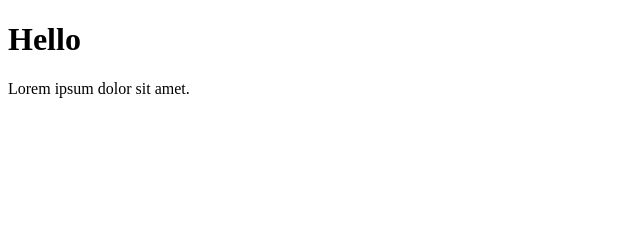
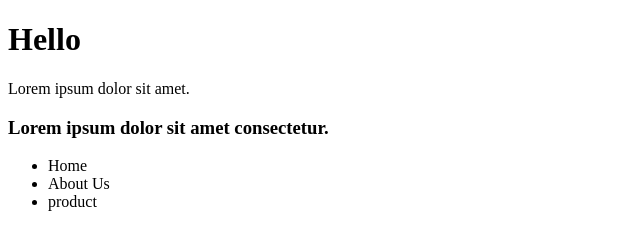
Before and after one commit to Lishalini1107/Git, a plain HTML site: page index.html in a window 1280 px wide. Shown: the whole page, without its empty margins (0-640 px from the left). Drawn offline with Linux system fonts and the light colour scheme.

Commit message:
ul added

```diff
--- a/index.html
+++ b/index.html
@@ -8,5 +8,11 @@
 <body>
     <h1>Hello</h1>
     <p>Lorem ipsum dolor sit amet.</p>
+    <h3>Lorem ipsum dolor sit amet consectetur.</h3>
+    <ul>
+        <li>Home</li>
+        <li>About Us</li>
+        <li> product </li>
+    </ul>
 </body>
 </html>
```
